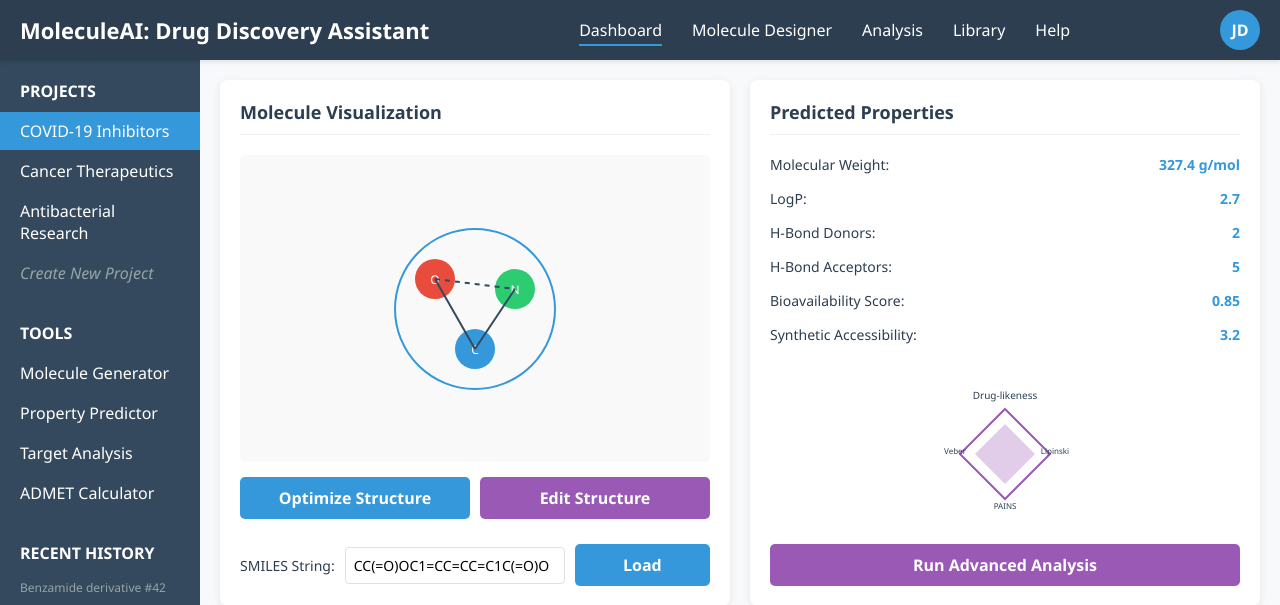
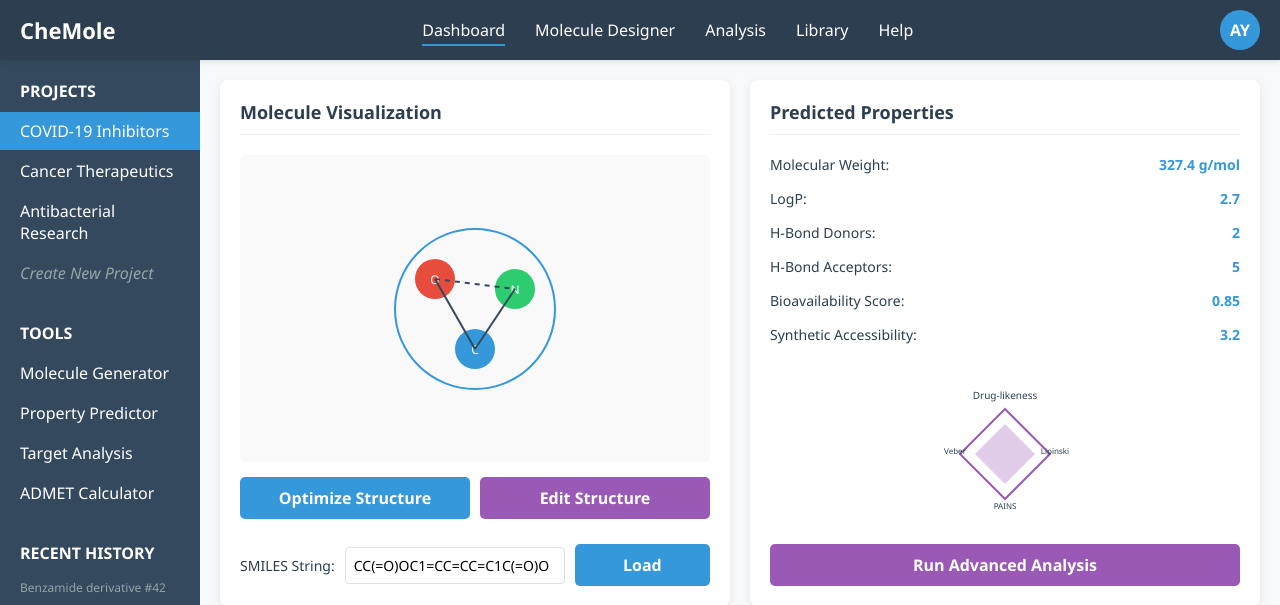
Before and after one commit to ayu014/CheMole, a Flask app: page /dashboard in a window 1280 px wide. Shown: the top 605 px of the page. Run offline with Flask 3, Linux system fonts and the light colour scheme; some libraries are stand-ins or nearby versions.

Commit message:
add js file

```diff
--- a/templates/dashboard.html
+++ b/templates/dashboard.html
@@ -3,13 +3,13 @@
 <head>
     <meta charset="UTF-8">
     <meta name="viewport" content="width=device-width, initial-scale=1.0">
-    <title>MoleculeAI: Drug Discovery Assistant</title>
+    <title>CheMole: Drug Discovery Assistant</title>
     <link rel="stylesheet" href="{{url_for('static',filename = 'css/dash_style.css')}}">
-    <!-- <script src="main.js"></script> -->
+    <script src="{{ url_for('static', filename='script/dash_script.js') }}"></script>
 </head>
 <body>
     <header>
-        <div class="logo">MoleculeAI: Drug Discovery Assistant</div>
+        <div class="logo">CheMole</div>
         <nav>
             <ul>
                 <li class="nav-item active" data-page="dashboard">Dashboard</li>
@@ -20,7 +20,7 @@
             </ul>
         </nav>
         <div class="user-profile">
-            <div class="avatar">JD</div>
+            <div class="avatar">AY</div>
         </div>
     </header>
 
--- a/templates/home.html
+++ b/templates/home.html
@@ -36,7 +36,7 @@
                 <h1>Accelerate Drug Discovery with AI</h1>
                 <p>Transform your research pipeline with our generative AI-powered platform for efficient drug candidate identification, design, and optimization.</p>
                 <div class="hero-buttons">
-                    <button class="primary-btn">Get Started</button>
+                    <button class="primary-btn">Get Started <a href="{{url_for('static',filename = 'css/home_style.css')}}"></a></button>
                     <button class="secondary-btn">Watch Demo</button>
                 </div>
             </div>
```
